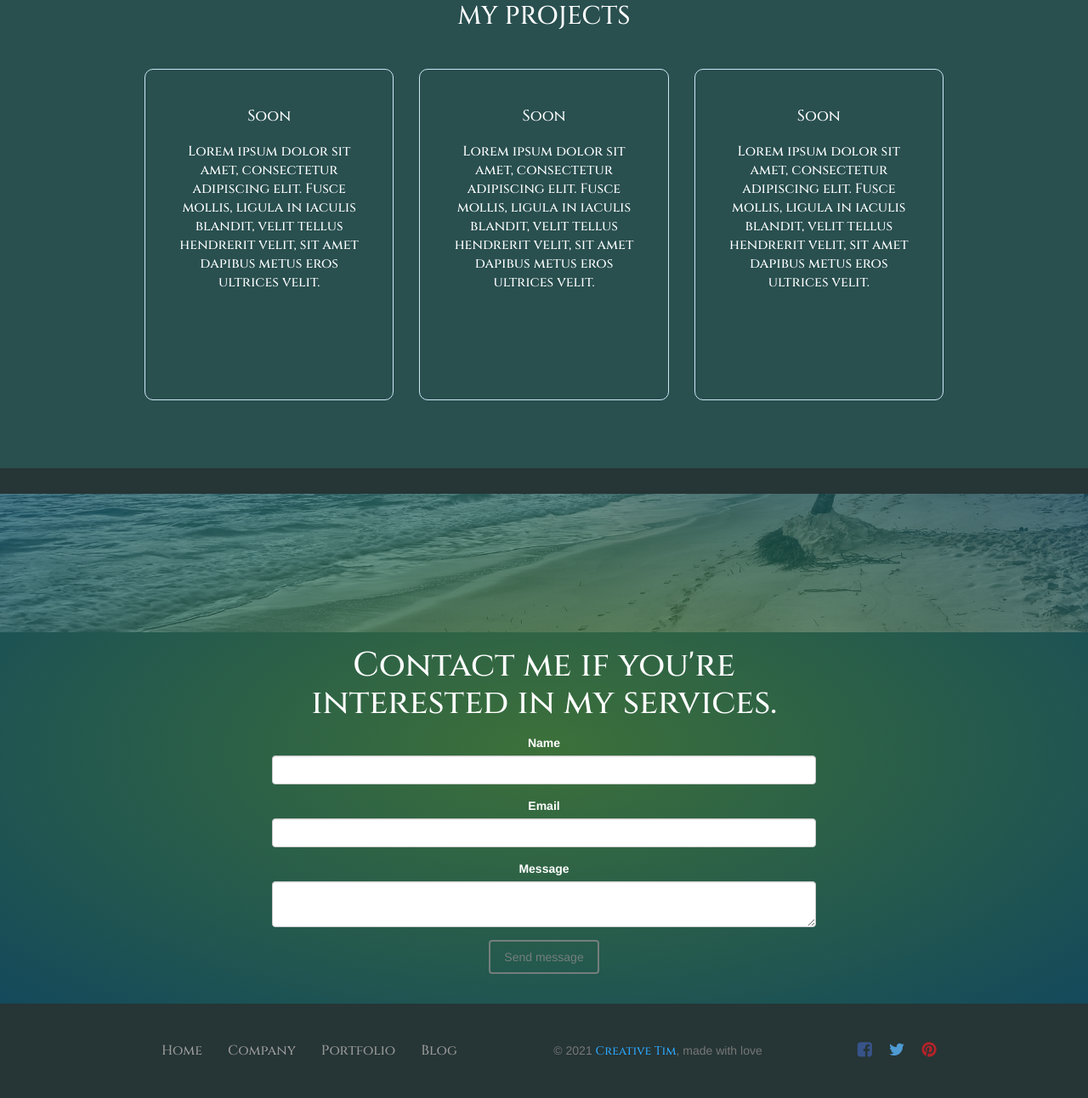
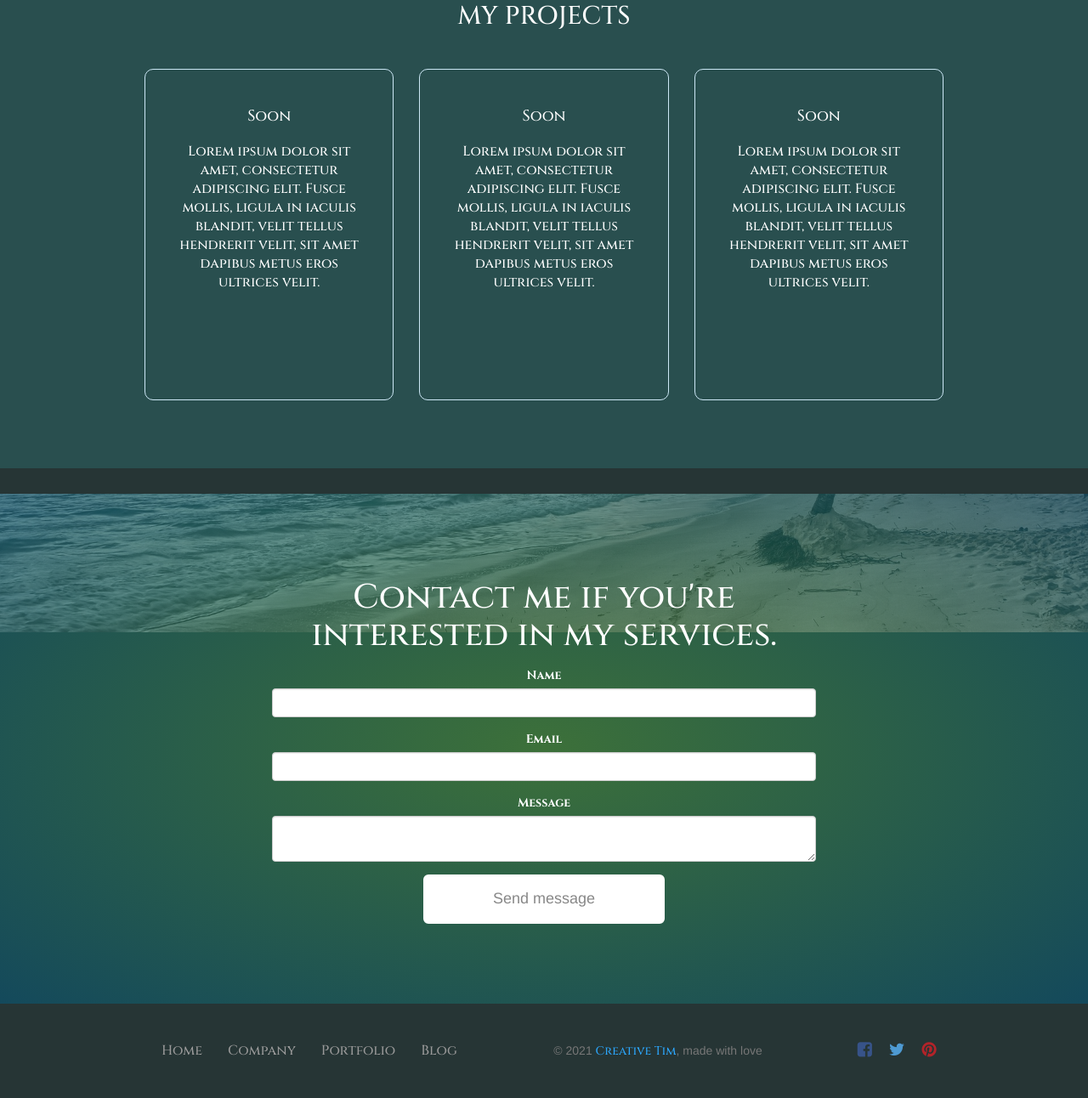
Before and after one commit to sztukenZ/my_portfolio_website, a Flask app: page / in a window 1280 px wide. Shown: the part 1087-2379 px from the top of the page at 85% size. Run offline with Flask 2, Linux system fonts and the light colour scheme; some libraries are stand-ins or nearby versions; some web fonts are replaced.

Commit message:
Minor changes in form

```diff
--- a/static/assets/css/landing-page.css
+++ b/static/assets/css/landing-page.css
@@ -1766,3 +1766,24 @@
 .landing-page .section-features .card p, h4 {
     color: white;
 }
+
+#submit {
+    background-color: white;
+    opacity: 1;
+    color: #888888;
+    font-size: 18px;
+    border-radius: 6px;
+    padding: 14px 80px;
+    font-weight: 400;
+    border-color: white;
+    border-width: 2px
+    margin-top: 14px;
+}
+
+.info {
+    top: 70px !important;
+}
+
+.control-label {
+    font-family: 'Cinzel', Arial, serif;
+}
--- a/templates/index.html
+++ b/templates/index.html
@@ -175,6 +175,7 @@
                             {% block content %}
                             {{ wtf.quick_form(form) }}
 
+
                             {% endblock %}
 <!--                        <p>Beautiful multipurpose bootstrap landing page.</p>-->
 <!--                        <a href="http://www.creative-tim.com/product/awesome-landing-page" class="btn btn-neutral btn-lg btn-fill">DOWNLOAD</a>-->
```
